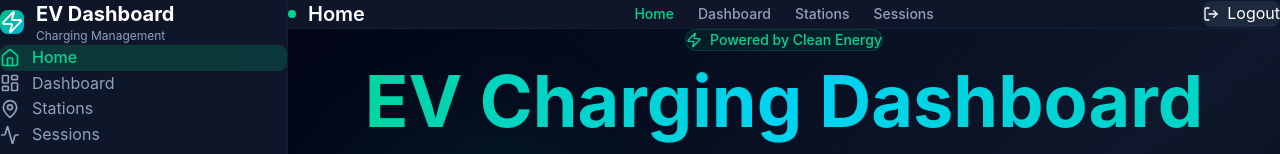
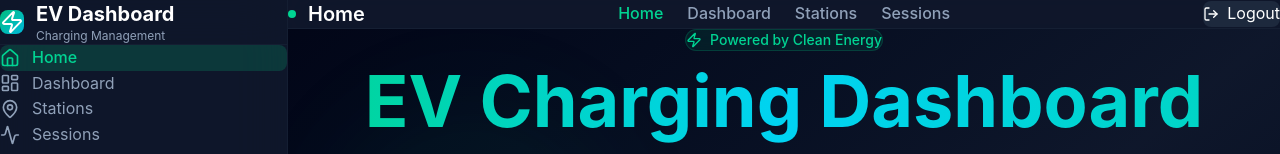
Before and after one commit to KodEx-SA/ev-dashboard-implementation, a Next.js app: page / in a window 1280 px wide. Shown: the top 154 px of the page. Built offline with nearby package versions, Linux system fonts and the light colour scheme.

Commit message:
font update

```diff
--- a/src/app/layout.tsx
+++ b/src/app/layout.tsx
@@ -197,7 +197,7 @@ export default function RootLayout({
                     <Link
                       key={item.href}
                       href={item.href}
-                      className={`text-sm font-medium transition-colors ${
+                      className={`text-m font-medium transition-colors ${
                         isActive(item.href)
                           ? "text-emerald-400"
                           : "text-slate-400 hover:text-white"
```
